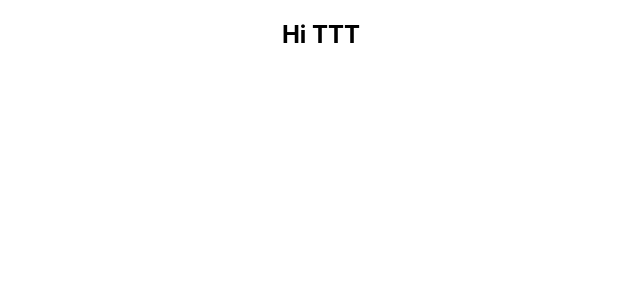
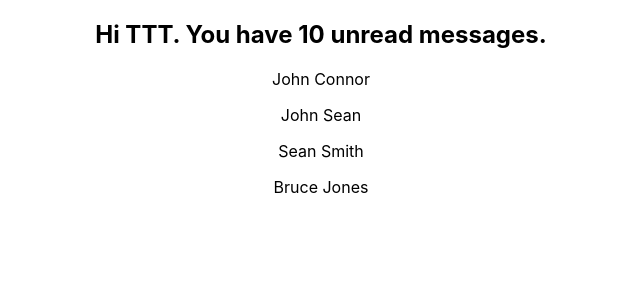
Before and after one commit to Kirill222/react_typescript_tut, a React (Create React App) app: page / in a window 1280 px wide. Shown: the top 300 px of the page, without its empty margins (319-959 px from the left). Built offline with nearby package versions, Linux system fonts and the light colour scheme.

Commit message:
Typing props for react component: boolean, number, object (Person component), array (PersonList component)

```diff
--- a/src/App.tsx
+++ b/src/App.tsx
@@ -1,10 +1,35 @@
 import './App.css';
 import { Greet } from './components/Greet';
+import { Person } from './components/Person';
+import { PersonList } from './components/PersonList';
 
 function App() {
+
+  const personName = {
+    first: 'John',
+    last: 'Connor',
+  }
+
+  const nameList = [
+    {
+      first: 'John',
+      last: 'Sean',
+    },
+    {
+      first: 'Sean',
+      last: 'Smith',
+    },
+    {
+      first: 'Bruce',
+      last: 'Jones',
+    },
+  ]
+
   return (
     <div className="App">
-      <Greet name="TTT" />
+      <Greet name="TTT" messageCount={10} isLoggedIn={true}/>
+      <Person name={personName}/>
+      <PersonList names={nameList}/>
     </div>
   );
 }
--- a/src/components/Greet.tsx
+++ b/src/components/Greet.tsx
@@ -1,11 +1,15 @@
 type GreetProps = {
-    name: string;
+    name: string
+    messageCount: number
+    isLoggedIn: boolean
 }
 
-export const Greet = ({name}: GreetProps) => {
+export const Greet = ({name, messageCount, isLoggedIn}: GreetProps) => {
     return (
         <div>
-            <h2>Hi {name}</h2>
+            <h2>
+                {isLoggedIn ? `Hi ${name}. You have ${messageCount} unread messages.` : `Welcome guest`}
+            </h2>
         </div>
     )
 }
--- /dev/null
+++ b/src/components/Person.tsx
@@ -0,0 +1,12 @@
+type PersonProps = {
+    name: {
+        first: string
+        last: string
+    }
+}
+
+export const Person = (props: PersonProps) => {
+    return (
+        <div>{props.name.first} {props.name.last}</div>
+    )
+}
--- /dev/null
+++ b/src/components/PersonList.tsx
@@ -0,0 +1,16 @@
+type PersonListProps = {
+    names: {
+        first: string
+        last: string
+    }[]
+}
+
+export const PersonList = (props: PersonListProps) => {
+    return (
+        <div>
+            {props.names.map((name, index) => {
+                return <p key={index}>{`${name.first} ${name.last}`}</p>
+            })}
+        </div>
+    )
+}
```
